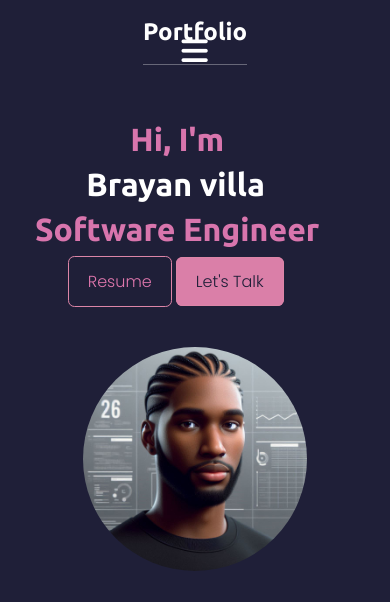
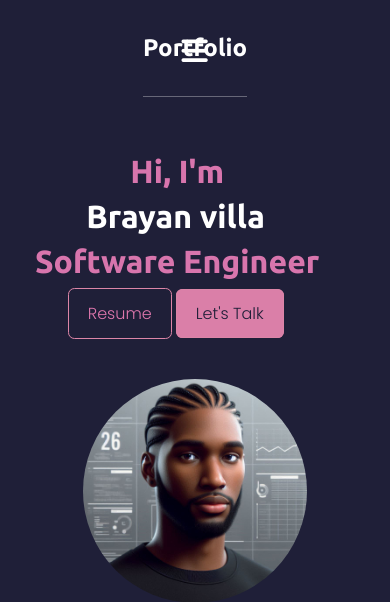
Before and after one commit to bvilla844/portfolio, a Django app: page / in a window 390 px wide. Shown: the top 602 px of the page. Run offline with Django 5.2, Linux system fonts and the light colour scheme; some libraries are stand-ins or nearby versions.

Commit message:
12vo commit - arreglo de navbar para celular

```diff
--- a/base/static/css/style.css
+++ b/base/static/css/style.css
@@ -1,5 +1,5 @@
 @import url('https://fonts.googleapis.com/css2?family=Roboto:wght@500&family=Ubuntu:wght@300;500;700&display=swap');
-@import url('https://fonts.googleapis.com/css2?family=Poppins:wght@300&display=swap');
+@import url('https://fonts.googleapis.com/css2?family=Poppins:wght@300&family=Roboto:wght@500&family=Ubuntu:wght@300;500;700&display=swap');
 
 * {
     margin: 0;
@@ -23,20 +23,34 @@ body {
     border-bottom: 0.5px solid #ffffff52;
     margin-bottom: 1rem;
     background-color: #1f1f38;
+    max-width: 1200px;
+    margin: 0 auto;
+    display: flex;
+    align-items: center;
+    justify-content: space-between;
+    padding: 0 1rem;
 }
 
-#navbar ul {
+/* Título Portfolio */
+.left-nav h2 {
+    color: white;
+    font-weight: 700;
+    font-size: 1.5rem;
+}
+
+/* Estilos del Menú */
+.nav-menu {
     list-style: none;
     display: flex;
     justify-content: center;
     align-items: center;
 }
 
-#navbar ul li {
+.nav-menu li {
     margin: 0 1rem;
 }
 
-#navbar ul li a {
+.nav-menu li a {
     text-decoration: none;
     padding: 0.5rem 1rem;
     display: block;
@@ -45,32 +59,49 @@ body {
 }
 
 /* Hover effects */
-#navbar ul li a:hover {
+.nav-menu li a:hover {
     border-radius: .4rem;
     color: #1f1f38;
     background-color: #fff;
 }
 
-/* Responsive Menu Icon */
+/* Icono hamburguesa */
 .checkBtn {
     display: none;
     font-size: 30px;
     color: white;
     cursor: pointer;
-    position: absolute;
-    right: 20px;
-    top: 0;
     padding: 1.2rem;
-    z-index: 100;
+    z-index: 101;
 }
 
 #check {
     display: none;
 }
 
-/* Responsive Navbar */
+/* Responsive */
 @media (max-width: 768px) {
-    #navbar ul {
+    #navbar {
+        flex-direction: column;
+        align-items: flex-start;
+        padding: 0;
+    }
+
+    .left-nav {
+        width: 100%;
+        display: flex;
+        justify-content: center;
+        padding: 1rem 0;
+    }
+
+    .checkBtn {
+        display: block;
+        position: absolute;
+        right: 20px;
+        top: 1rem;
+    }
+
+    .nav-menu {
         position: fixed;
         width: 100%;
         height: 100vh;
@@ -84,26 +115,13 @@ body {
         z-index: 99;
     }
 
-    #navbar ul li {
+    .nav-menu li {
         margin: 1.5rem 0;
     }
 
-    #check:checked ~ ul {
+    #check:checked ~ .nav-menu {
         left: 0;
     }
-
-    .checkBtn {
-        display: block;
-    }
-
-    .right-nav {
-        position: relative;
-    }
-}
-
-#navbar {
-    max-width: 1200px;
-    margin: 0 auto; /* Esto lo centra en la pantalla */
 }
 
 /* Home Section */
```
